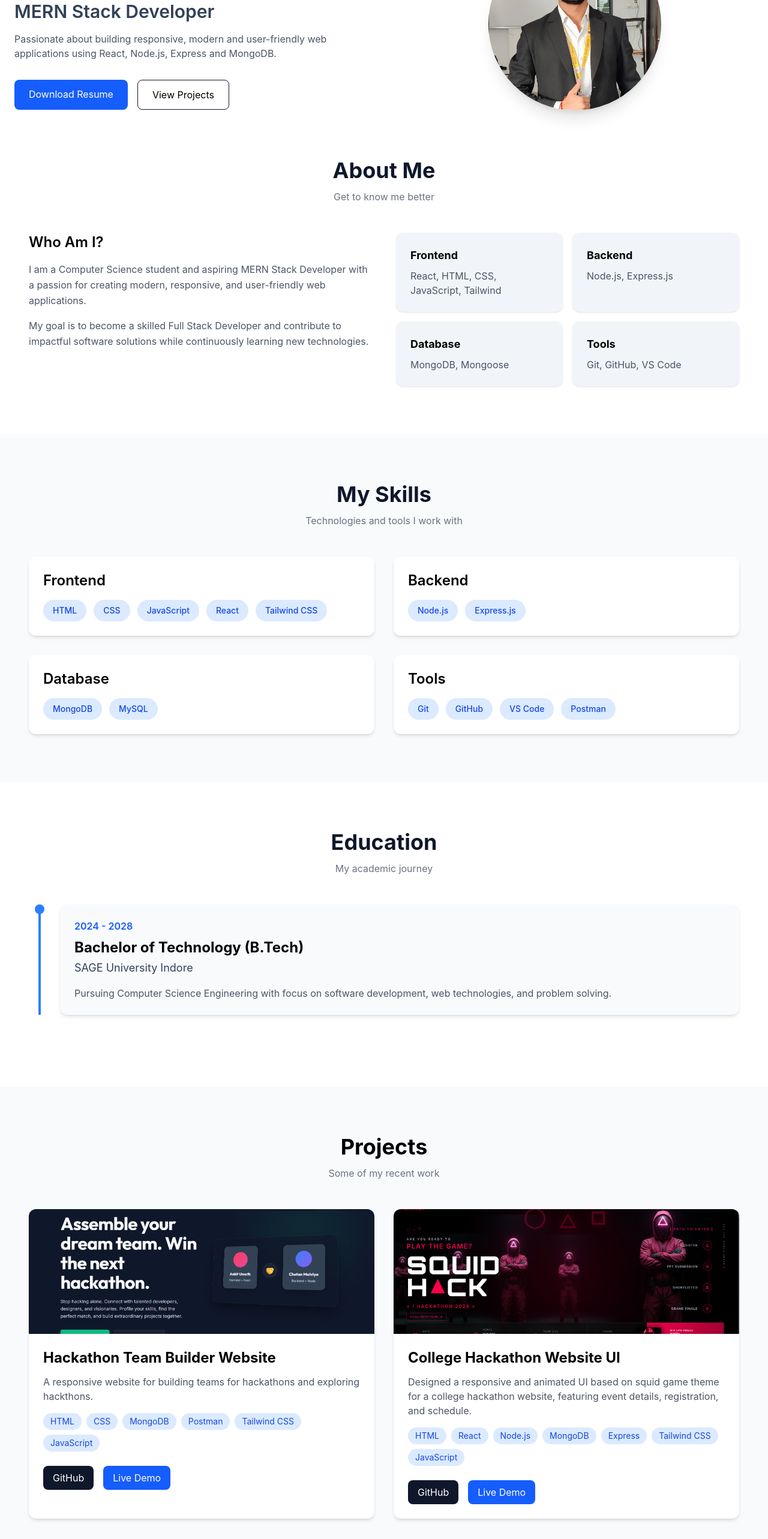
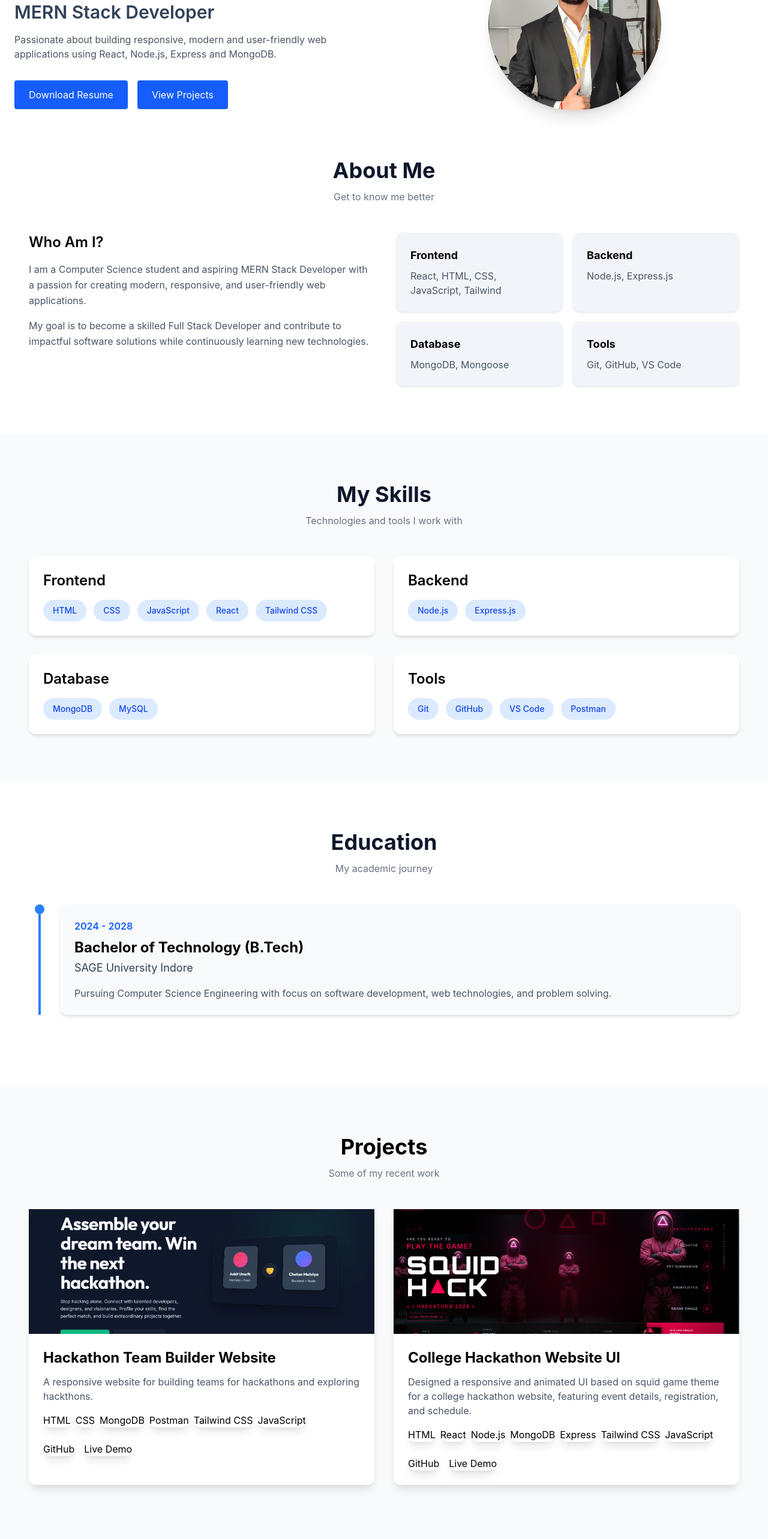
Before and after one commit to ankitumath/Portfolio-Website, a React (Vite) app in the folder frontend/: page / in a window 1280 px wide. Shown: the part 200-2766 px from the top of the page at 60% size. Built offline with nearby package versions, Linux system fonts and the light colour scheme.

Commit message:
Added Button animation

```diff
--- a/frontend/src/components/Contact.jsx
+++ b/frontend/src/components/Contact.jsx
@@ -120,7 +120,7 @@ function Contact() {
           <button
             type="submit"
             disabled={loading}
-            className="bg-blue-600 text-white px-6 py-3 rounded hover:bg-blue-700"
+            className="bg-blue-600 text-white px-6 py-3 rounded transition-all duration-300 hover:scale-105 hover:shadow-lg"
           >
             {loading ? "Sending..." : "Send Message"}
           </button>
--- a/frontend/src/components/Hero.jsx
+++ b/frontend/src/components/Hero.jsx
@@ -32,15 +32,13 @@ function Hero() {
               <a
                 href={resume}
                 download
-                className="bg-blue-600 text-white px-6 py-3 rounded-lg hover:bg-blue-700 transition"
-              >
+                className="bg-blue-600 text-white px-6 py-3 rounded transition-all duration-300 hover:scale-105 hover:shadow-lg"              >
                 Download Resume
               </a>
 
               <a
                 href="#projects"
-                className="border border-slate-900 px-6 py-3 rounded-lg hover:bg-slate-900 hover:text-white transition"
-              >
+              className="bg-blue-600 text-white px-6 py-3 rounded transition-all duration-300 hover:scale-105 hover:shadow-lg"              >
                 View Projects
               </a>
 
--- a/frontend/src/components/ProjectCard.jsx
+++ b/frontend/src/components/ProjectCard.jsx
@@ -8,8 +8,7 @@ function ProjectCard({ project }) {
   whileHover={{
     scale: 1.05,
   }}
- className="bg-white rounded-xl overflow-hidden shadow-md hover:shadow-xl transition">
-
+className="bg-white rounded-xl shadow-lg transition-all duration-300 hover:-translate-y-2 hover:shadow-2xl">
       <img
         src={project.image}
         alt={project.title}
@@ -30,8 +29,7 @@ function ProjectCard({ project }) {
           {project.technologies.map((tech) => (
             <span
               key={tech}
-              className="bg-blue-100 text-blue-700 px-3 py-1 rounded-full text-sm"
-            >
+className="bg-white rounded-xl shadow-lg transition-all duration-300 hover:-translate-y-2 hover:shadow-2xl"            >
               {tech}
             </span>
           ))}
@@ -43,8 +41,7 @@ function ProjectCard({ project }) {
             href={project.github}
             target="_blank"
             rel="noreferrer"
-            className="bg-slate-900 text-white px-4 py-2 rounded-lg"
-          >
+className="bg-white rounded-xl shadow-lg transition-all duration-300 hover:-translate-y-2 hover:shadow-2xl"          >
             GitHub
           </a>
 
@@ -52,8 +49,7 @@ function ProjectCard({ project }) {
             href={project.demo}
             target="_blank"
             rel="noreferrer"
-            className="bg-blue-600 text-white px-4 py-2 rounded-lg"
-          >
+className="bg-white rounded-xl shadow-lg transition-all duration-300 hover:-translate-y-2 hover:shadow-2xl"          >
             Live Demo
           </a>
 
--- a/frontend/src/index.css
+++ b/frontend/src/index.css
@@ -1 +1,4 @@
 @import "tailwindcss";
+html {
+  scroll-behavior: smooth;
+}
```
